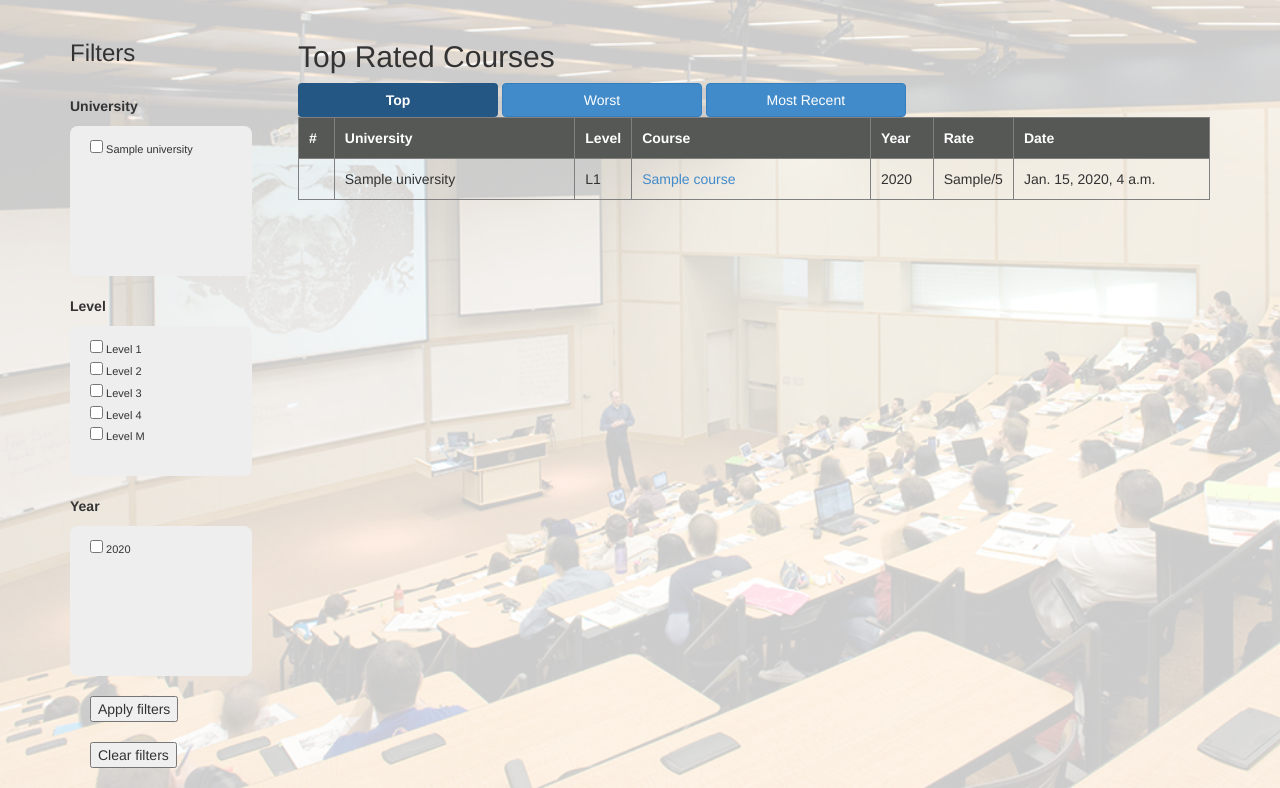
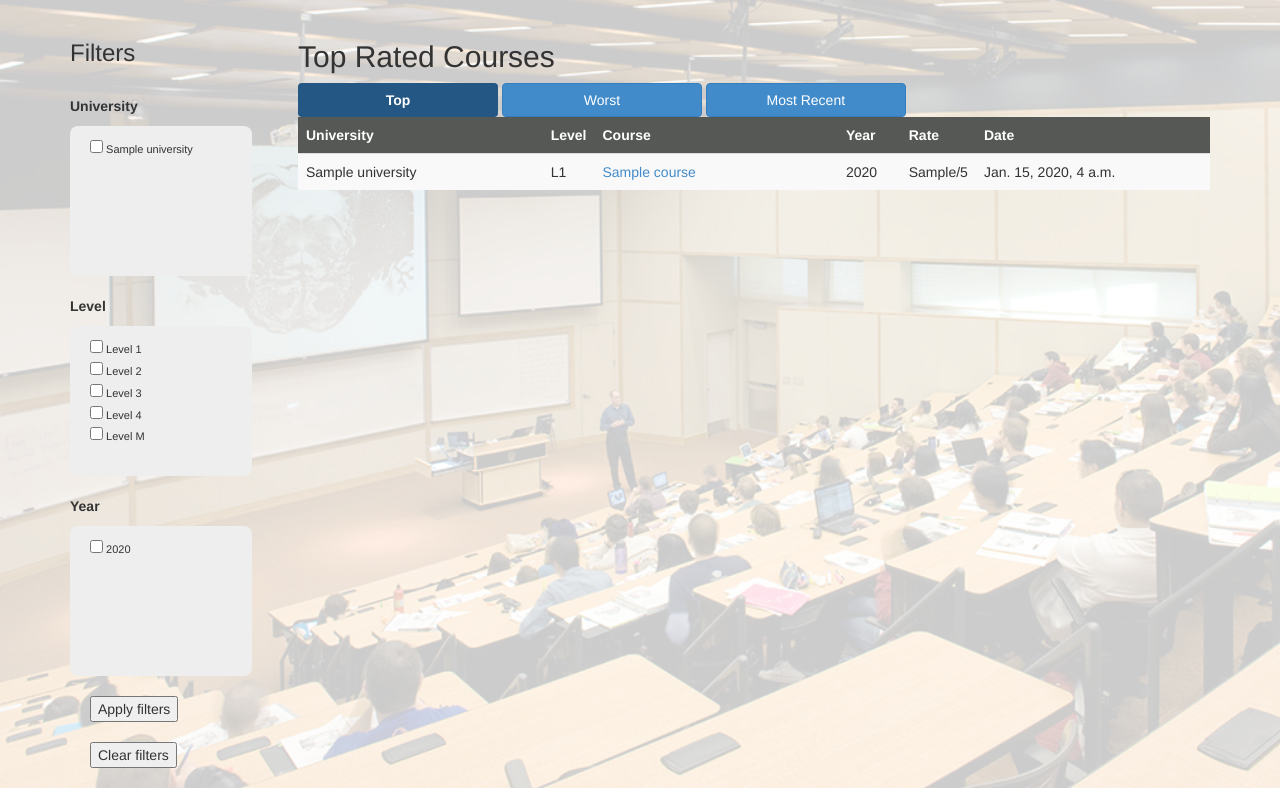
Before and after one commit to gambrinous/internet_technology, a Django app: page /rate/rated_courses/top/ in a window 1280 px wide. Shown: the part 222-1010 px from the top of the page. Run offline with Django 3.2, Linux system fonts and the light colour scheme; tables that the repository leaves empty hold one stand-in row (values such as "Sample post"); some libraries are stand-ins or nearby versions.

Commit message:
css on table

```diff
--- a/static/css/mystyle.css
+++ b/static/css/mystyle.css
@@ -110,10 +110,6 @@ a.my_no_underline:hover
     color: #fff;
 }
 
-.my_table_td_1
-{
-    background-color: #EEEEEE;
-}
 
 .my_chosen_tab
 {
--- a/templates/rate/rated_courses.html
+++ b/templates/rate/rated_courses.html
@@ -61,6 +61,7 @@
         </div>
     </div>
     <div class="my_table_courses_div" style="text-align: left">
+
         <h2>{{ title }}</h2>
         {% if ch_title == 1 %} <a class="my_chosen_tab" href="/rate/rated_courses/top">Top</a>
         {% else %} <a class="btn btn-primary" href="/rate/rated_courses/top">Top</a>
@@ -71,10 +72,9 @@
         {% if ch_title == 3 %} <a class="my_chosen_tab" href="/rate/rated_courses/latest">Most Recent</a>
         {% else %}<a class="btn btn-primary" href="/rate/rated_courses/latest">Most Recent</a>
         {% endif %}
-        <table border="1" class="my_table">
+        <table border="0" class="table table-striped">
             <thead>
             <tr class="my_table_header">
-                <td width="4%"> # </td>
                 <td width="28%">University</td>
                 <td width="5%">Level</td>
                 <td width="28%">Course</td>
@@ -85,8 +85,9 @@
             </thead>
             {% if list %}
             {% for rate in list %}
-            <tr>
-                <td></td>
+            {% if c == 0 %}  <tr >
+            {% else %} <tr class="my_table_tr_1">
+            {% endif %}
                 <td>{{ rate.university }}</td>
                 <td>{% if rate.level == 5 %} MSc {% else %} L{{ rate.level }}{% endif %}</td>
                 <td><a href="/rate/course/{{ rate.url }}">{{ rate.title }}</a></td>
```
